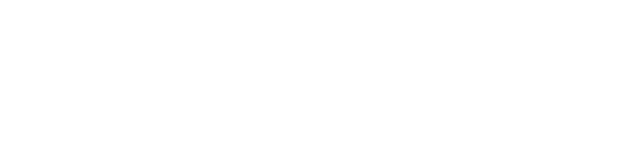
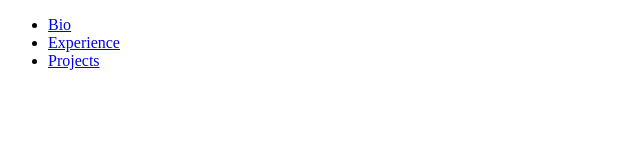
Before and after one commit to bartdycz/bartdycz.gihub.io, a plain HTML site: page index.html in a window 1280 px wide. Shown: the whole page, without its empty margins (0-640 px from the left). Drawn offline with Linux system fonts and the light colour scheme.

Commit message:
added nav, sections, style.css file

```diff
--- a/index.html
+++ b/index.html
@@ -2,8 +2,18 @@
   <html>
     <head>
       <title>Bartek Dyczkowski</title>
+      <meta name="viewport" content="width=device-width, initial-scale=1">
     </head>
     <body>
-
+      <nav class="menu">
+        <ul>
+          <li class="menu-item"><a href="#">Bio</a></li>
+          <li class="menu-item"><a href="#">Experience</a></li>
+          <li class="menu-item"><a href="#">Projects</a></li>
+        </ul>
+      </nav>
+      <div class="bio"></div>
+      <div class="experience"></div>
+      <div class="projects"></div>
     </body>
   </html>
```
Also changed, not shown: style.css (added).
